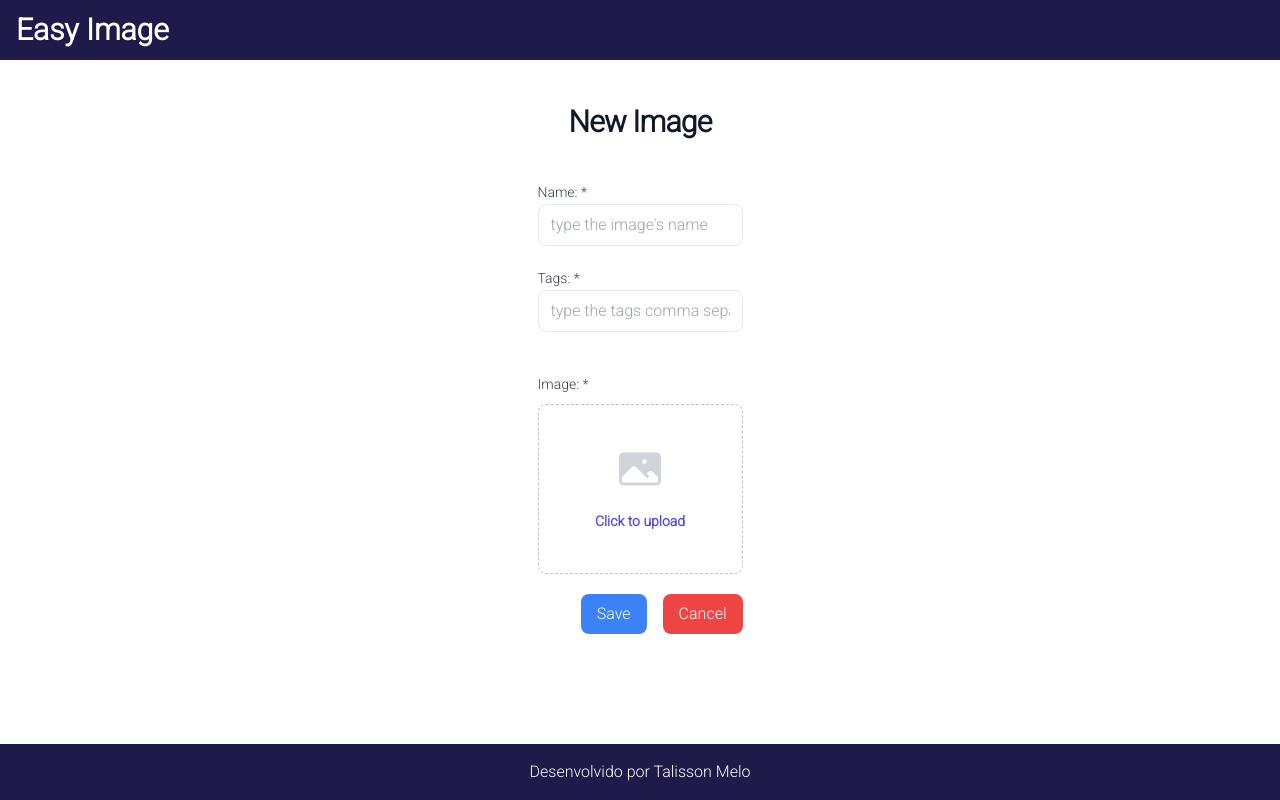
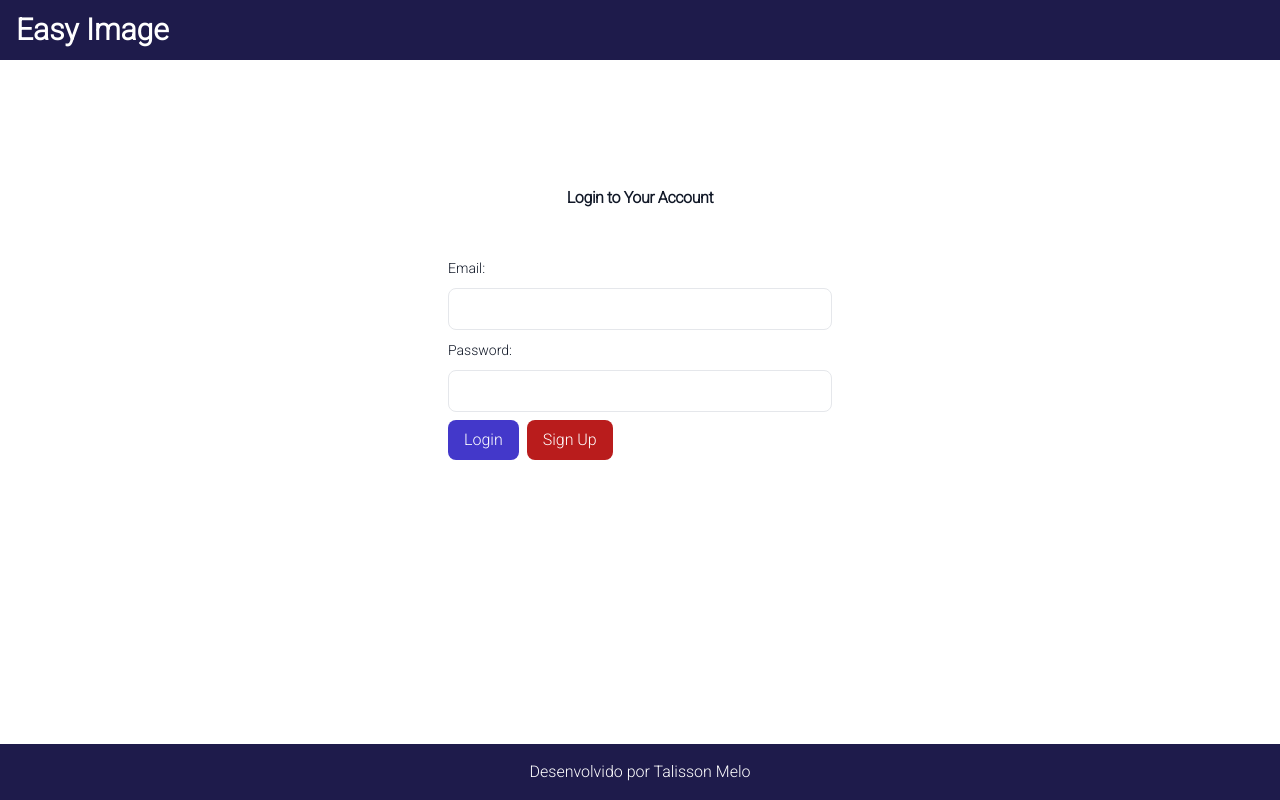
Before and after one commit to TalissonMelo/easy-image-ui, a Next.js app: page /form in a window 1280 px wide. Built offline with nearby package versions, Linux system fonts and the light colour scheme.

Commit message:
Valid router in page

```diff
--- a/src/app/form/page.tsx
+++ b/src/app/form/page.tsx
@@ -11,6 +11,7 @@ import { useImageService } from "../services/image/image.service";
 import { FormProps, formScheme, formValidationScheme } from "./formScheme";
 import { useNotification } from "@/components/notification";
 import { FieldError } from "@/components/input/FieldError";
+import { AuthenticatedPage } from "@/components/AuthenticatedPage";
 
 export default function FormPage() {
   const [loading, setLoading] = useState<boolean>(false);
@@ -52,6 +53,7 @@ export default function FormPage() {
   }
 
   return (
+    <AuthenticatedPage>
       <Template loading={loading}>
         <section className="flex flex-col items-center justify-center my-5">
           <h5 className="mt-3 mb-10 text-3xl font-extrabold tracking-tight text-gray-900">
@@ -150,5 +152,6 @@ export default function FormPage() {
           </form>
         </section>
       </Template>
+    </AuthenticatedPage>
   );
 }
--- a/src/app/gallery/page.tsx
+++ b/src/app/gallery/page.tsx
@@ -9,6 +9,7 @@ import Link from "next/link";
 import { Button } from "@/components/button/Button";
 import { InputText } from "@/components/input/InputText";
 import { useNotification } from "@/components/notification";
+import { AuthenticatedPage } from "@/components/AuthenticatedPage";
 
 export default function GalleryPage() {
   const useService = useImageService();
@@ -43,6 +44,7 @@ export default function GalleryPage() {
   }
 
   return (
+    <AuthenticatedPage>
       <Template loading={loading}>
         <section className="flex flex-col items-center justify-center my-5">
           <div className="flex space-x-4">
@@ -67,7 +69,10 @@ export default function GalleryPage() {
             />
 
             <Link href="/form">
-            <Button style="bg-yellow-500 hover:bg-yellow-300" label="Add New" />
+              <Button
+                style="bg-yellow-500 hover:bg-yellow-300"
+                label="Add New"
+              />
             </Link>
           </div>
         </section>
@@ -75,5 +80,6 @@ export default function GalleryPage() {
           {images.map(renderImageCard)}
         </section>
       </Template>
+    </AuthenticatedPage>
   );
 }
--- /dev/null
+++ b/src/components/AuthenticatedPage.tsx
@@ -0,0 +1,18 @@
+import Login from "@/app/login/page";
+import { useAuth } from "@/app/services/user/authentication.service";
+
+interface AuthenticatedPageProps {
+  children: React.ReactNode;
+}
+
+export const AuthenticatedPage: React.FC<AuthenticatedPageProps> = ({
+  children,
+}) => {
+  const auth = useAuth();
+
+  if (!auth.isSessionValid()) {
+    return <Login />;
+  }
+
+  return <>{children}</>;
+};
```
Lines whose indentation alone changed are shown as unchanged.
